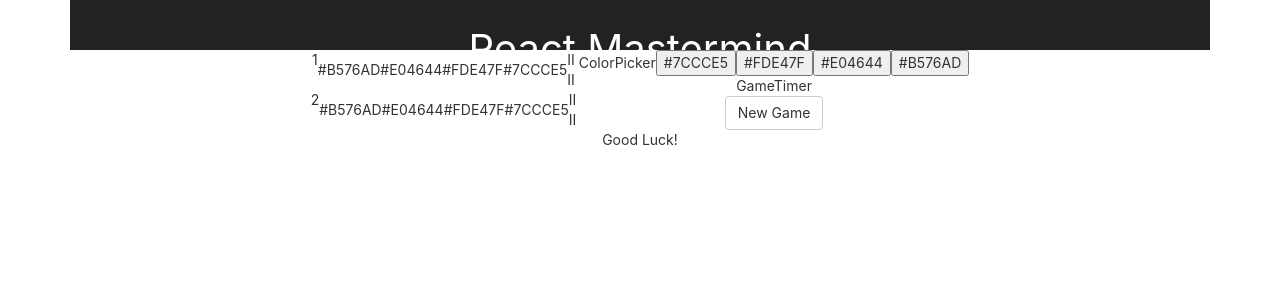
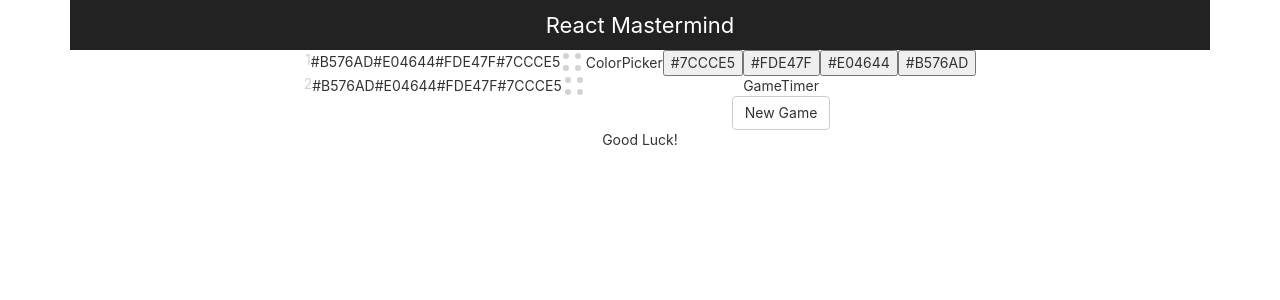
Before and after one commit to jlee8020/react-mastermind, a React (Create React App) app: page / in a window 1280 px wide. Shown: the top 300 px of the page. Built offline with nearby package versions, Linux system fonts and the light colour scheme.

Commit message:
add inline styling

```diff
--- a/src/App.css
+++ b/src/App.css
@@ -6,8 +6,8 @@
   .App-header {
     background-color: #222;
     height: 50px;
-    padding: 20px;
+    padding: 10px;
     color: white;
-    font-size: 40px;
+    font-size: 22px;
     text-align: center;
   }
--- a/src/components/GuessRow/GuessRow.jsx
+++ b/src/components/GuessRow/GuessRow.jsx
@@ -4,8 +4,8 @@ import GuessScore from '../GuessScore/GuessScore';
 import ScoreButton from '../ScoreButton/ScoreButton';
 
 const GuessRow = (props) => (
-    <div className='component flex-h'>
-        <div>{props.rowIdx + 1}</div>
+    <div className='flex-h'>
+    <div style={{color: props.currentGuess ? 'black' : 'lightgrey'}}>{props.rowIdx + 1}</div>
         <GuessPegs
             colors={props.colors}
             code={props.guess.code}
--- a/src/components/GuessScore/GuessScore.css
+++ b/src/components/GuessScore/GuessScore.css
@@ -5,5 +5,5 @@
     /* below is a shortcut for the above two declarations */
     /* flex-flow: row nowrap; */
     align-items: center;
-    width: 10px;
+    width: 24px;
   }
--- a/src/components/GuessScore/GuessScore.jsx
+++ b/src/components/GuessScore/GuessScore.jsx
@@ -2,11 +2,37 @@ import React from 'react';
 import './GuessScore.css'
 
 const GuessScore = ({ score }) => {
-  let scores = ('P'.repeat(score.perfect) + 'A'.repeat(score.almost) +
+  const scores = ('P'.repeat(score.perfect) + 'A'.repeat(score.almost) +
     'I'.repeat(4 - score.perfect - score.almost)).split('');
+
+    console.log(scores, ' this is scores')
+
+    const baseStyle = {
+      width: 10,
+      height: 10,
+      margin: 1,
+      border: '2px solid',
+      borderRadius: '50%'
+    };
+
+    const pegStyles = {
+      'P': {
+        borderColor: 'black',
+        backgroundColor: 'black'
+      },
+      'A': {
+        borderColor: 'black',
+        backgroundColor: 'white'
+      },
+      'I': {
+        borderColor: 'white',
+        backgroundColor: 'lightgrey'
+      }
+    };
+
   return (
     <div className="GuessScore">
-      {scores.map((score, idx) => <div key={idx}>{score}</div>)}
+      {scores.map((score, idx) => <div key={idx} style={{...baseStyle, ...pegStyles[score]}} />)}
     </div>
   );
 }
--- a/src/components/ScoreButton/ScoreButton.jsx
+++ b/src/components/ScoreButton/ScoreButton.jsx
@@ -1,9 +1,12 @@
 import React from 'react';
+import styles from './ScoreButton.module.css'
+
+console.log(styles);
 
 const ScoreButton = (props) => (
-  <button>
-    Score Guess
-  </button>
+  <button className={styles.button}>
+     ✔
+   </button>
 );
 
 export default ScoreButton;
--- /dev/null
+++ b/src/components/ScoreButton/ScoreButton.module.css
@@ -0,0 +1,3 @@
+.button {
+    padding: 2px 6px;
+  }
```
